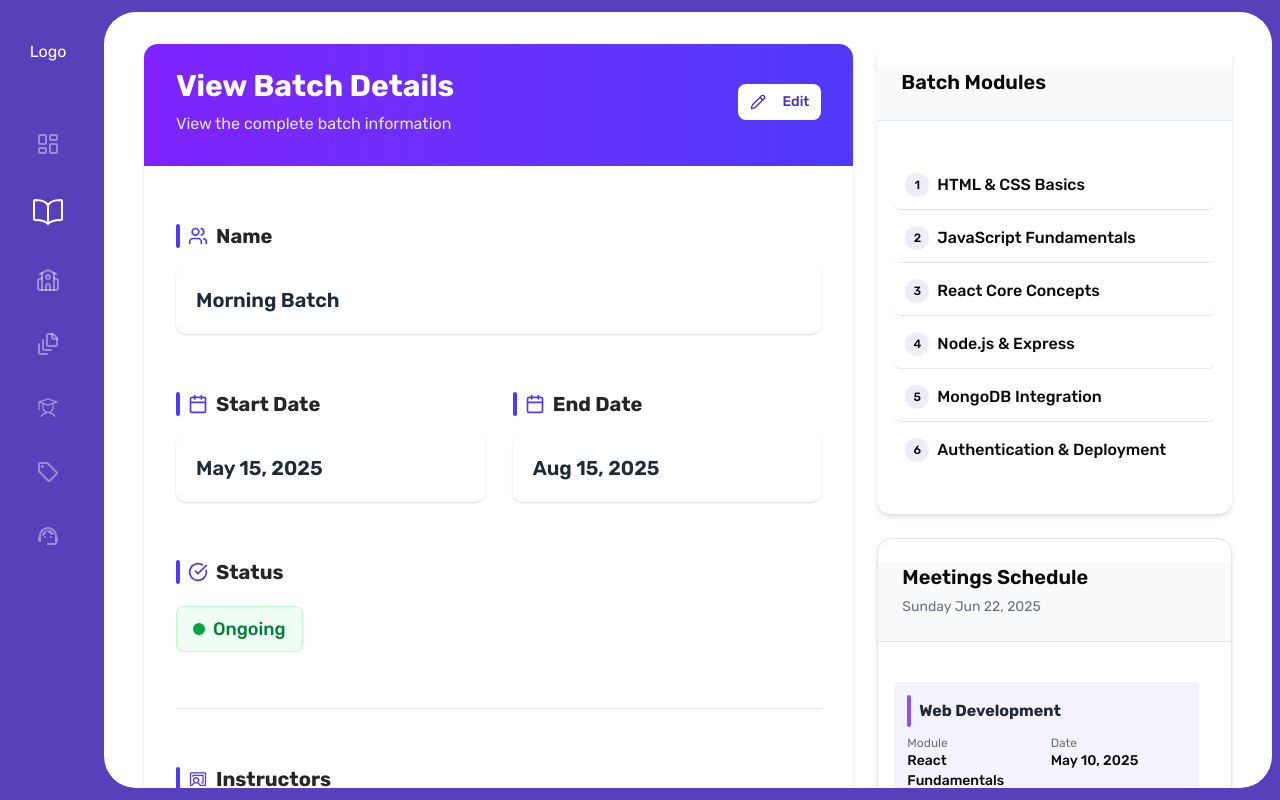
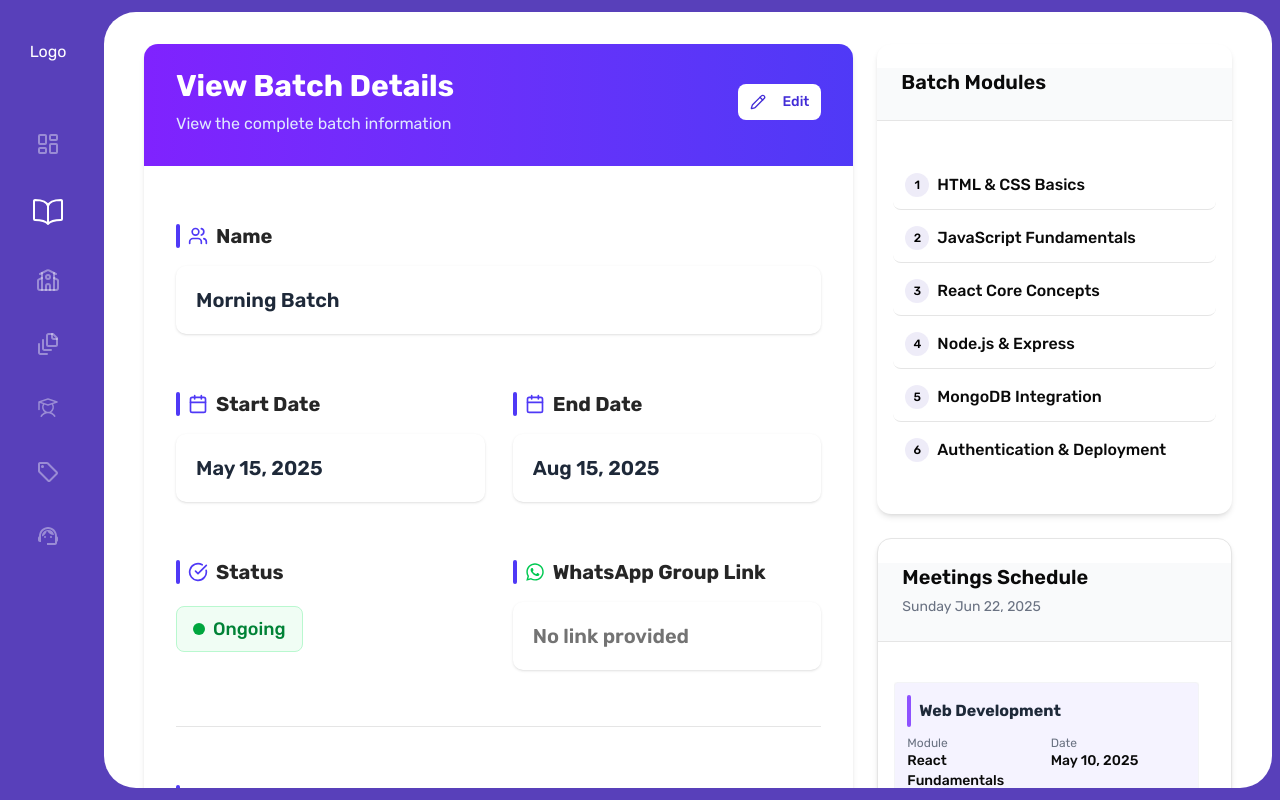
Before and after one commit to Arman6117/ais-solutions, a Next.js app: page /admin/courses/batch-details/1/batch/1 in a window 1280 px wide. Built offline with nearby package versions, Linux system fonts and the light colour scheme.

Commit message:
feat: add WhatsApp group link functionality to BatchDetails component

```diff
--- a/app/(roles)/admin/courses/batch-details/_components/batch-details.tsx
+++ b/app/(roles)/admin/courses/batch-details/_components/batch-details.tsx
@@ -2,8 +2,6 @@
 
 import { useRouter, useSearchParams } from "next/navigation";
 import { useEffect, useState } from "react";
-
-
 
 import InfoWrapper from "@/components/info-wrapper";
 import BatchStudentTable from "./batch-student-table";
@@ -35,6 +33,8 @@ import {
   Calendar,
   CheckCircle,
 } from "lucide-react";
+import { FaWhatsapp } from "react-icons/fa";
+import Link from "next/link";
 type BatchDetailsProps = {
   batch: DummyBatches | undefined;
   dummyModules: string[];
@@ -72,9 +72,10 @@ const BatchDetails = ({
     );
   }
   const [name, setName] = useState(batch.name || "");
-  const [status, setStatus] = useState<
-    "Ongoing" | "Upcoming" | "Completed"
-  >(batch.status || 'Upcoming');
+  const [status, setStatus] = useState<"Ongoing" | "Upcoming" | "Completed">(
+    batch.status || "Upcoming"
+  );
+  const [whatsappLink, setWhatsappLink] = useState(batch.whatsappLink || "");
 
   const [students, setStudents] = useState(dummyStudents || []);
   const [startDate, setStartDate] = useState(batch.startDate || "");
@@ -241,10 +242,14 @@ const BatchDetails = ({
                 )}
                 {/* </div> */}
                 {mode === "view" ? (
+                  <div className="grid md:grid-cols-2 gap-7">
                     <div className="flex flex-col gap-3">
                       <h1 className="text-xl font-bold text-neutral-800 mb-2 flex items-center">
                         <div className="w-1 h-6 bg-indigo-600 rounded-full mr-2"></div>
-                      <CheckCircle className="text-indigo-600 mr-2" size={20} />
+                        <CheckCircle
+                          className="text-indigo-600 mr-2"
+                          size={20}
+                        />
                         Status
                       </h1>
                       <Badge
@@ -261,8 +266,46 @@ const BatchDetails = ({
                         {status}
                       </Badge>
                     </div>
+                    <InfoWrapper
+                      label="WhatsApp Group Link"
+                      icon={<FaWhatsapp className="text-green-500" size={20} />}
+                    >
+                      {whatsappLink ? (
+                        <Link
+                          href={whatsappLink}
+                          target="_blank"
+                          rel="noopener noreferrer"
+                          className="text-indigo-600 underline"
+                        >
+                          {whatsappLink}
+                        </Link>
                       ) : (
-                  <BatchStatusSelector setStatus={setStatus} status={status} />
+                        <span className="text-muted-foreground">
+                          No link provided
+                        </span>
+                      )}
+                    </InfoWrapper>
+                  </div>
+                ) : (
+                  <>
+                    <EditInfo
+                      label="WhatsApp Group Link"
+                      icon={
+                        <FaWhatsapp className="text-green-500" size={20} />
+                      }
+                    >
+                      <Input
+                        placeholder="Enter WhatsApp group invite link"
+                        value={whatsappLink}
+                        onChange={(e) => setWhatsappLink(e.target.value)}
+                        className="focus-visible:ring-0 w-64"
+                      />
+                    </EditInfo>
+                    <BatchStatusSelector
+                      setStatus={setStatus}
+                      status={status}
+                    />
+                  </>
                 )}
                 <Separator />
                 <div className="flex flex-col gap-6">
--- a/lib/types.ts
+++ b/lib/types.ts
@@ -34,6 +34,8 @@ export type DummyBatches = {
   startDate: string;
   endDate: string;
   status: "Ongoing" | "Upcoming" | "Completed";
+  whatsappLink?: string;
+
 };
 
 export type DummyInstructors = {
```
Lines whose indentation alone changed are shown as unchanged.
